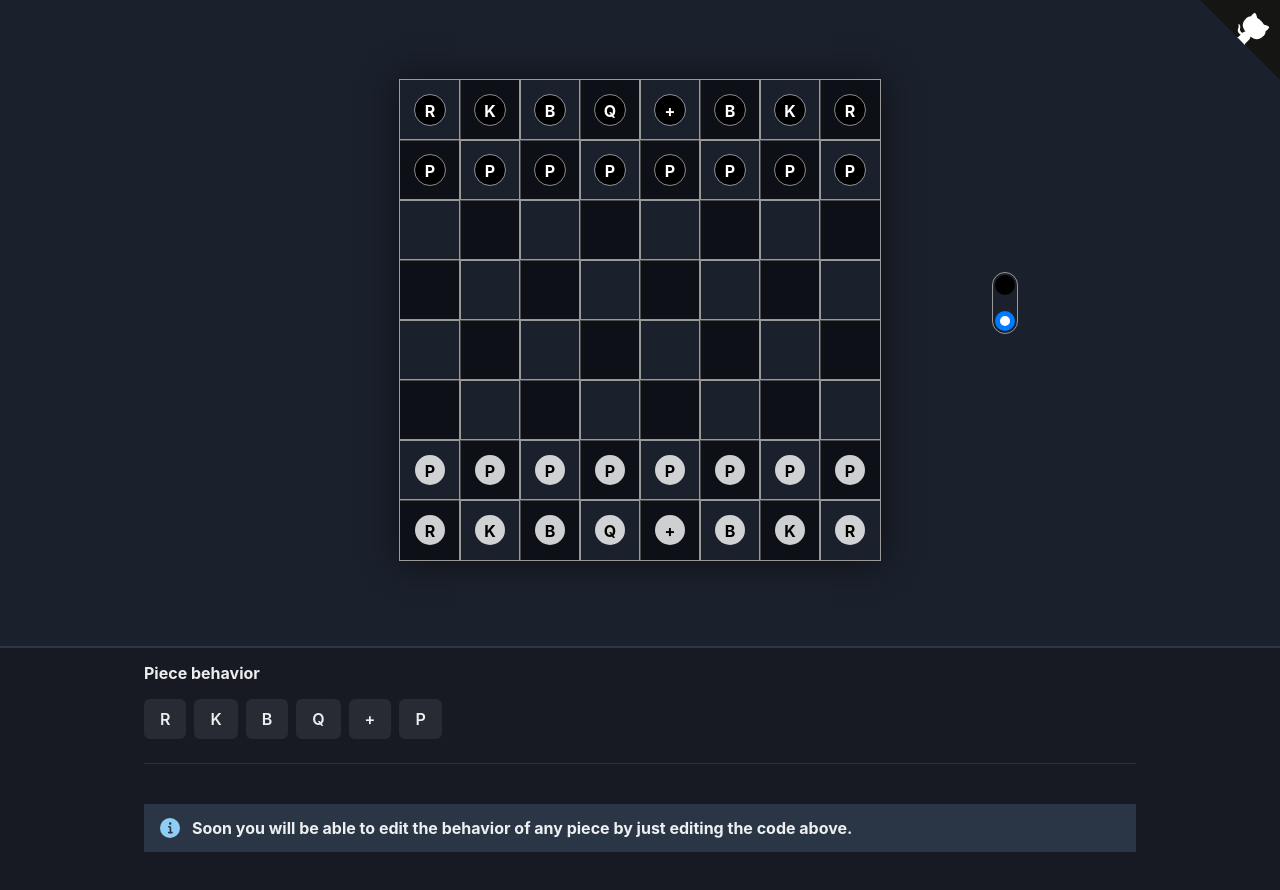
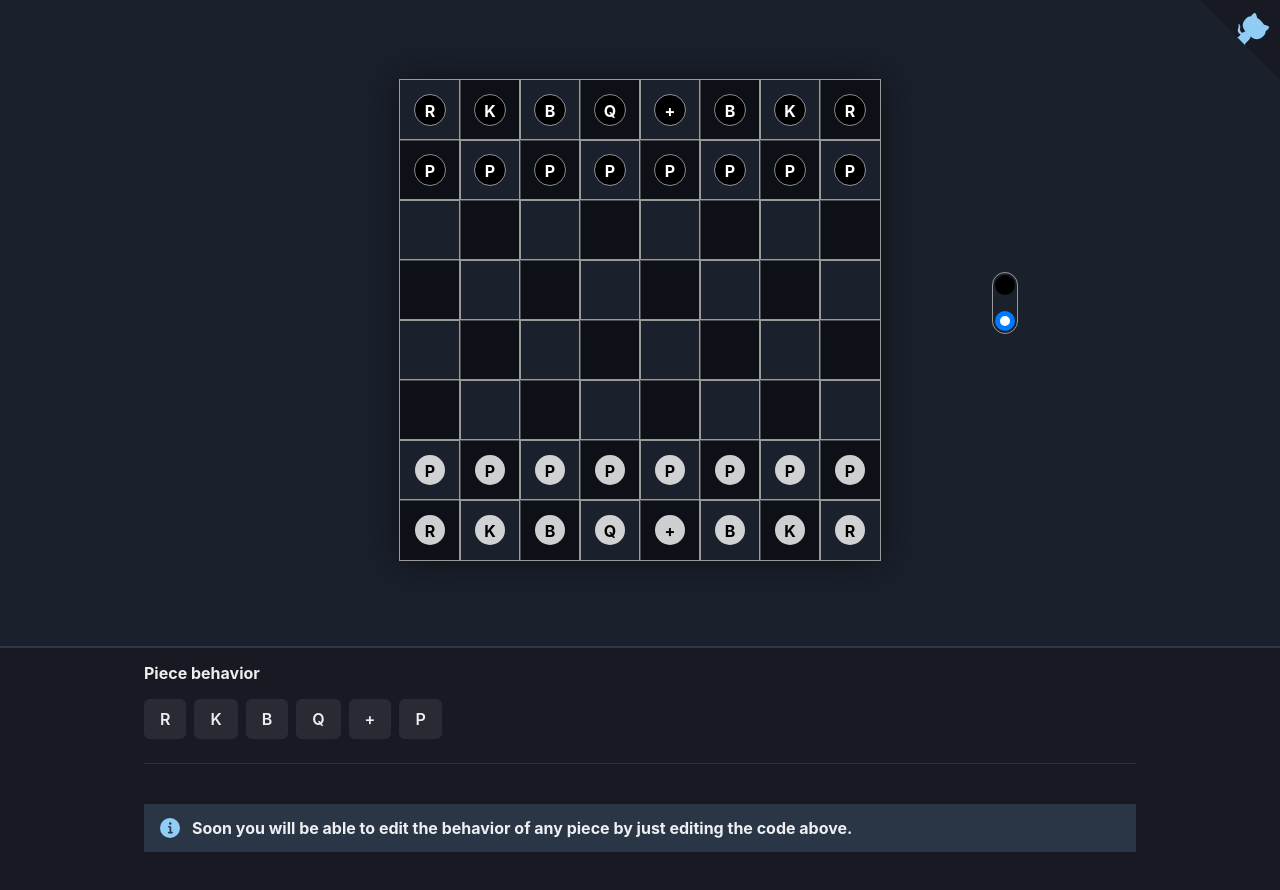
Before and after one commit to aurbano/randchess, a React (Vite) app: page / in a window 1280 px wide. Shown: the top 890 px of the page. Built offline with nearby package versions, Linux system fonts and the light colour scheme.

Commit message:
use branded colors for github link

```diff
--- a/src/components/Github/index.tsx
+++ b/src/components/Github/index.tsx
@@ -1,21 +1,25 @@
 /* eslint-disable react/forbid-dom-props */
+import { useToken } from '@chakra-ui/react';
 import './index.css';
 
 const Github = () => {
+  const [fill, foreground] = useToken('colors', ['gray.900', 'blue.200']);
+
   return (
     <>
       <a
         href="https://github.com/aurbano/randchess"
         className="github-corner"
         aria-label="View source on GitHub"
+        title="View source on GitHub"
       >
         <svg
           width="80"
           height="80"
           viewBox="0 0 250 250"
           style={{
-            fill: '#151513',
-            color: '#fff',
+            fill,
+            color: foreground,
             position: 'absolute',
             top: ' 0',
             border: ' 0',
```
